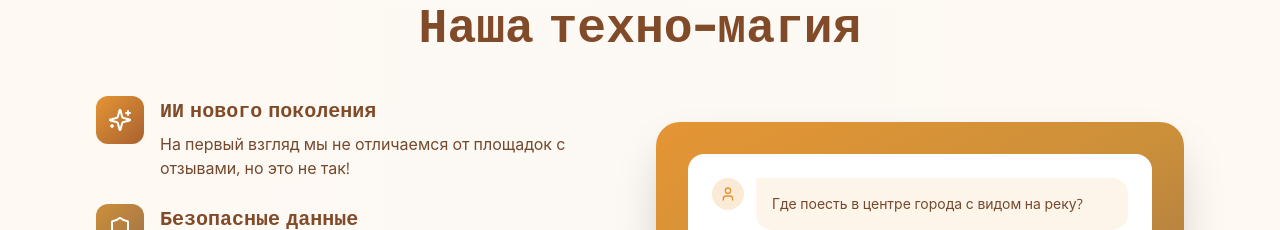
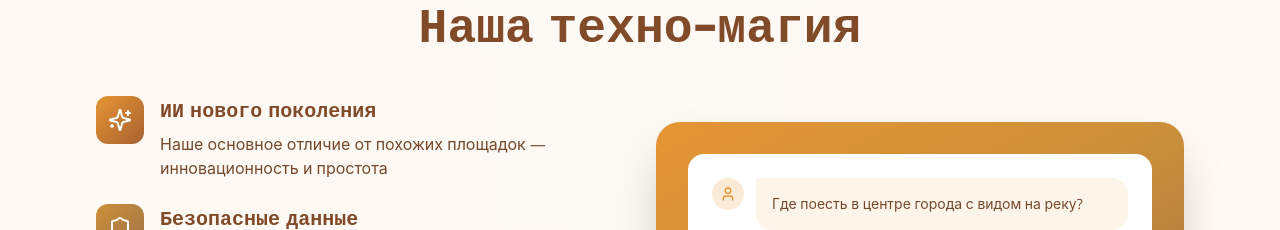
Before and after one commit to BotoVed/pinpoints-landing-page, a React (Vite) app: page / in a window 1280 px wide. Shown: the part 800-1030 px from the top of the page. Built offline with nearby package versions, Linux system fonts and the light colour scheme.

Commit message:
feat: улучшить уникальное торговое предложение

```diff
--- a/src/pages/Index.tsx
+++ b/src/pages/Index.tsx
@@ -98,7 +98,7 @@ const Index = () => {
                 </div>
                 <div>
                   <h3 className="font-orbitron text-xl font-bold text-[#814B29] mb-2">ИИ нового поколения</h3>
-                  <p className="text-[#74492D]">На первый взгляд мы не отличаемся от площадок с отзывами, но это не так!</p>
+                  <p className="text-[#74492D]">Наше основное отличие от похожих площадок — инновационность и простота</p>
                 </div>
               </div>
               <div className="flex gap-4">
```
